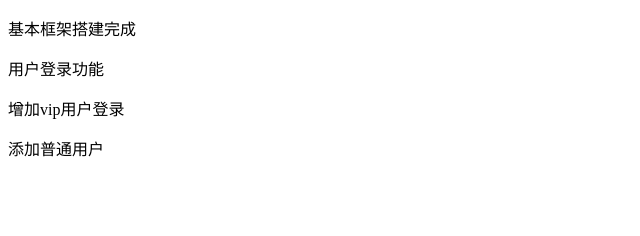
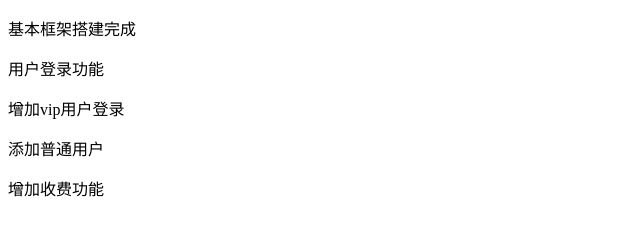
Before and after one commit to sy0828/1905-github, a plain HTML site: page index.html in a window 1280 px wide. Shown: the whole page, without its empty margins (0-640 px from the left). Drawn offline with Linux system fonts and the light colour scheme.

Commit message:
增加了收费功能

```diff
--- a/index.html
+++ b/index.html
@@ -11,6 +11,6 @@
     <p>用户登录功能</p>
     <p>增加vip用户登录</p>
     <p>添加普通用户</p>
-
+    <p>增加收费功能</p>
 </body>
 </html>
```
